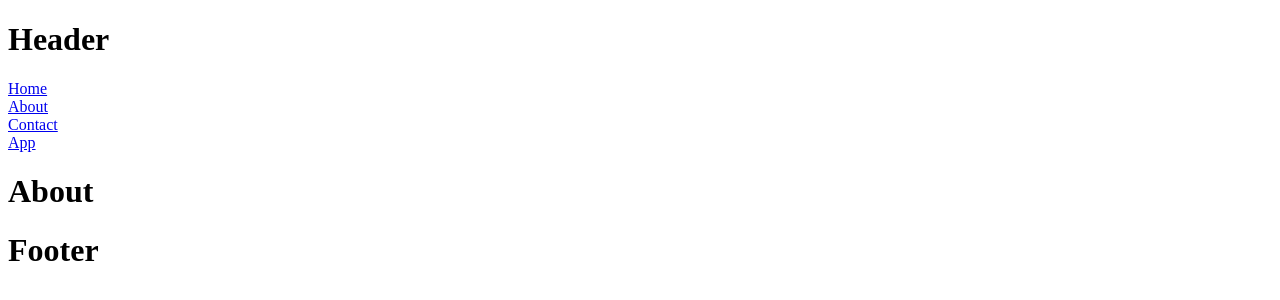
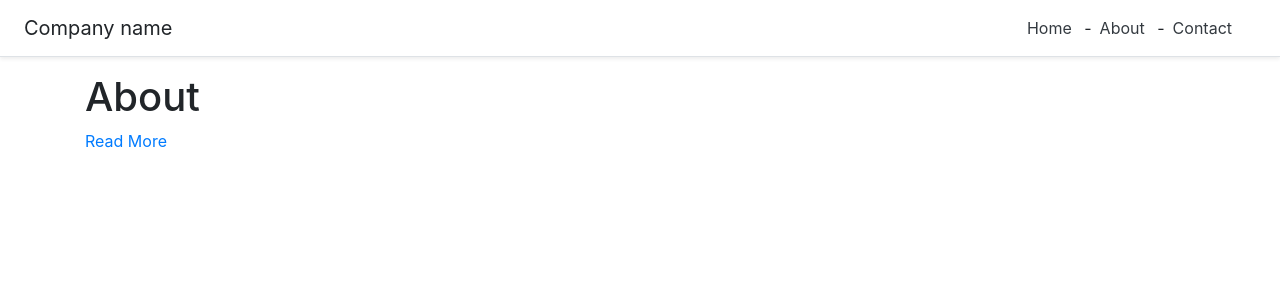
Before and after one commit to UsmannArshad/React-Router, a React (Create React App) app in the folder react_router_p1/: page /About in a window 1280 px wide. Shown: the top 300 px of the page. Built offline with nearby package versions, Linux system fonts and the light colour scheme.

Commit message:
nested linking and some styling

```diff
--- a/react_router_p1/public/index.html
+++ b/react_router_p1/public/index.html
@@ -10,6 +10,7 @@
       content="Web site created using create-react-app"
     />
     <link rel="apple-touch-icon" href="%PUBLIC_URL%/logo192.png" />
+    <link rel="stylesheet" href="https://stackpath.bootstrapcdn.com/bootstrap/4.5.2/css/bootstrap.min.css"/>
     <!--
       manifest.json provides metadata used when your web app is installed on a
       user's mobile device or desktop. See https://developers.google.com/web/fundamentals/web-app-manifest/
--- a/react_router_p1/src/components/about.js
+++ b/react_router_p1/src/components/about.js
@@ -1,9 +1,17 @@
 import React from "react";
+import {useLocation,Link } from "react-router-dom";
 const About=()=>{
-    console.log("gg")
+    const location=useLocation()
+    //const Match=useMatch(location.pathname)
+    //console.log(window.location)
+    //console.log(location)
+    //console.log(Match)
 return (
     <>
     <h1>About</h1>
+    <Link to={{
+        pathname:`${location.pathname}/readme`
+    }}>Read More</Link>
     </>
 );
 }
--- a/react_router_p1/src/index.js
+++ b/react_router_p1/src/index.js
@@ -8,19 +8,28 @@ import Contact from './components/contact';
 const root = ReactDOM.createRoot(document.getElementById('root'));
 root.render(
   <>
-  <h1>Header</h1>
   <BrowserRouter>
-  <a href='/home'>Home</a> <br/>
-  <Link to='/about'>About</Link><br/>
-  <Link to='/contact'>Contact</Link><br/>
-  <Link to='/'>App</Link><br/>
+        <header>
+          <div className="d-flex flex-column flex-md-row align-items-center p-3 px-md-4 mb-3 bg-white border-bottom shadow-sm">
+            <h5 className="my-0 mr-md-auto font-weight-normal">Company name</h5>
+            <nav className="my-2 my-md-0 mr-md-3">
+              <Link className="p-2 text-dark" to="/home">Home</Link> -
+              <Link className="p-2 text-dark" to="/about">About</Link> -
+              <Link className="p-2 text-dark" to={{
+                pathname:'/contact',
+                hash:'usman',
+              }}>Contact</Link>
+            </nav>
+          </div>
+        </header>
+        <div className="container">
           <Routes>
           <Route path="/" element={<App/>}/>
           <Route path="/home" element={<Home/>}/>
-  <Route path="/about" element={<About/>}/>
+          <Route path="/About" element={<About/>}/>
           <Route path="/contact" element={<Contact/>}/>
           </Routes>
+        </div>
     </BrowserRouter>
-  <h1>Footer</h1>
   </>
 );
```
Also changed, not shown: 1 other file (tests, documents, lock files or other folders). Lines whose indentation alone changed are shown as unchanged.
